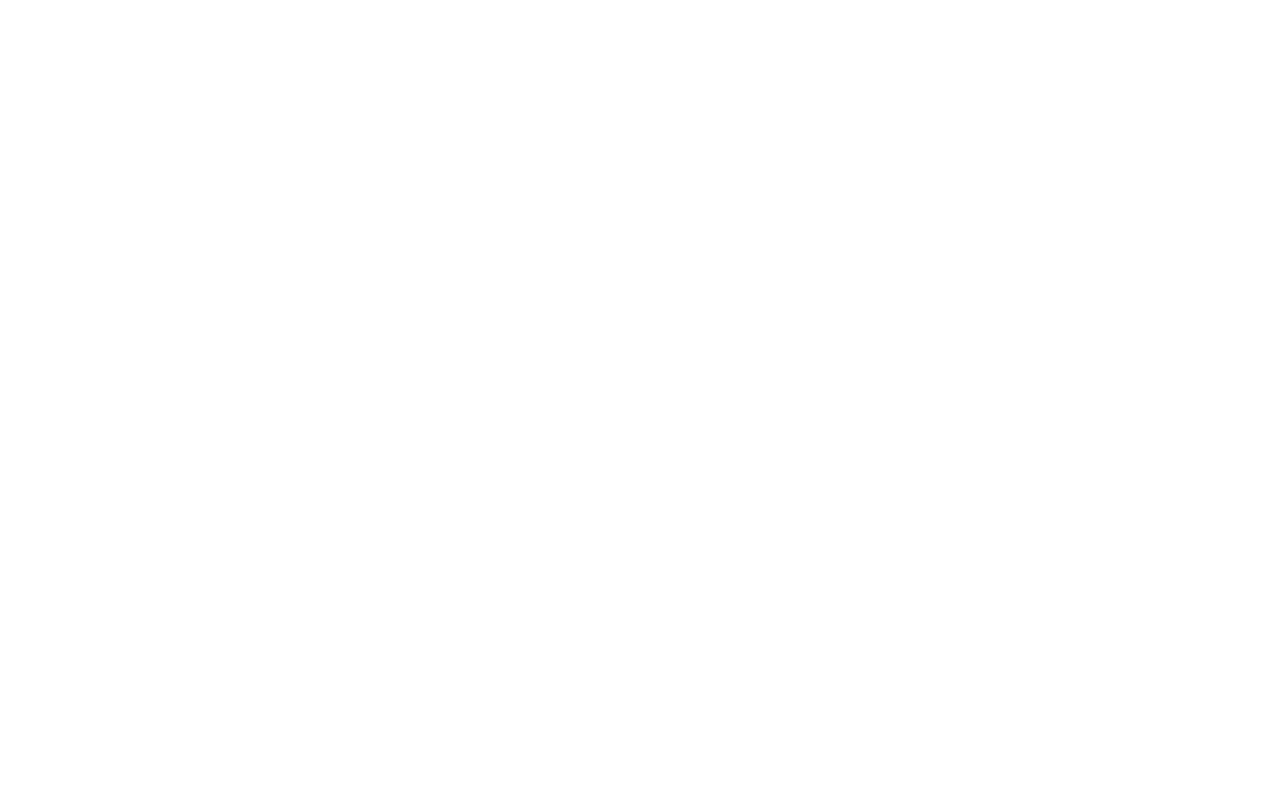
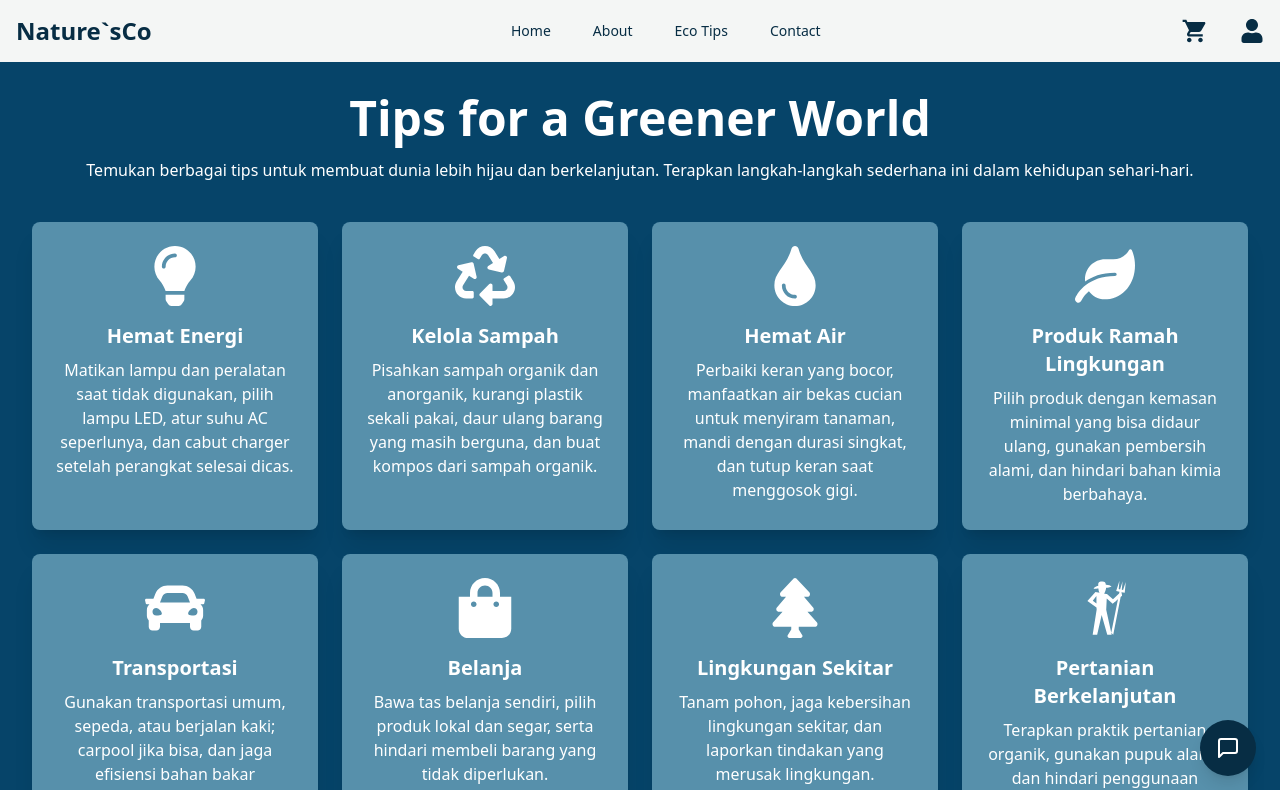
Before and after one commit to SitiAyuniNurjanah/Mini-Project_NaruresCo_Siti-Ayuni, a React (Vite) app in the folder natures-co/: page /daily-tips in a window 1280 px wide. Before the commit this address had no page. Shown: the top 790 px of the page. Built offline with nearby package versions, Linux system fonts and the light colour scheme; no server answers.

Commit message:
feat/Eco Tips

```diff
--- a/natures-co/src/App.jsx
+++ b/natures-co/src/App.jsx
@@ -3,6 +3,7 @@
 import HomePages from './pages/HomePages';
 import About from "./pages/About";
 import Contact from "./pages/Contact";
+import EcoTips from "./pages/EcoTips";
 
 
 const App = () => {
@@ -12,6 +13,7 @@
         <Route path="/" element={<HomePages />} />
         <Route path="/about" element={<About/>}/>
         <Route path='/contact' element={<Contact/>}/>
+        <Route path="/daily-tips" element={<EcoTips />} />
       </Routes>
     </Router>
   )
--- /dev/null
+++ b/natures-co/src/pages/EcoTips.jsx
@@ -0,0 +1,155 @@
+import React, { Fragment } from "react";
+import Header from "../components/layout/Header";
+import Footer from "../components/layout/Footer";
+import FloatingChat from "../components/layout/FloatingChat";
+import {
+  FaLightbulb,
+  FaTint,
+  FaRecycle,
+  FaLeaf,
+  FaCar,
+  FaShoppingBag,
+  FaTree,
+} from "react-icons/fa";
+import { GiFarmer } from 'react-icons/gi';
+
+const DailyTips = () => {
+  return (
+    <Fragment>
+      <Header />
+      <div className="bg-6 min-h-screen p-8">
+        <div className="text-center mb-10">
+          <h1 className="text-5xl font-bold text-white mb-4">
+            Tips for a Greener World
+          </h1>
+          <p className="text-white">
+            Temukan berbagai tips untuk membuat dunia lebih hijau dan
+            berkelanjutan. Terapkan langkah-langkah sederhana ini dalam
+            kehidupan sehari-hari.
+          </p>
+        </div>
+
+        <div className="grid grid-cols-1 md:grid-cols-2 lg:grid-cols-4 gap-6">
+          {/* Card 1 */}
+          <div className="card bg-3 p-6 shadow-xl rounded-lg">
+            <div className="flex justify-center mb-4">
+              <FaLightbulb className="text-6xl text-white" />
+            </div>
+            <h2 className="text-xl font-semibold text-white text-center mb-2">
+              Hemat Energi
+            </h2>
+            <p className="text-white text-center">
+              Matikan lampu dan peralatan saat tidak digunakan, pilih lampu LED,
+              atur suhu AC seperlunya, dan cabut charger setelah perangkat
+              selesai dicas.
+            </p>
+          </div>
+
+          {/* Card 2 */}
+          <div className="card bg-3 p-6 shadow-xl rounded-lg">
+            <div className="flex justify-center mb-4">
+              <FaRecycle className="text-6xl text-white" />
+            </div>
+            <h2 className="text-xl font-semibold text-white text-center mb-2">
+              Kelola Sampah
+            </h2>
+            <p className="text-white text-center">
+              Pisahkan sampah organik dan anorganik, kurangi plastik sekali
+              pakai, daur ulang barang yang masih berguna, dan buat kompos dari
+              sampah organik.
+            </p>
+          </div>
+
+          {/* Card 3 */}
+          <div className="card bg-3 p-6 shadow-xl rounded-lg">
+            <div className="flex justify-center mb-4">
+              <FaTint className="text-6xl text-white" />
+            </div>
+            <h2 className="text-xl font-semibold text-white text-center mb-2">
+              Hemat Air
+            </h2>
+            <p className="text-white text-center">
+              Perbaiki keran yang bocor, manfaatkan air bekas cucian untuk
+              menyiram tanaman, mandi dengan durasi singkat, dan tutup keran
+              saat menggosok gigi.
+          </p>
+          </div>
+
+          {/* Card 4 */}
+          <div className="card bg-3  p-6 shadow-xl rounded-lg">
+            <div className="flex justify-center mb-4">
+              <FaLeaf className="text-6xl text-white" />
+            </div>
+            <h2 className="text-xl font-semibold text-white text-center mb-2">
+              Produk Ramah Lingkungan
+            </h2>
+            <p className="text-white text-center">
+              Pilih produk dengan kemasan minimal yang bisa didaur ulang,
+              gunakan pembersih alami, dan hindari bahan kimia berbahaya.
+            </p>
+          </div>
+
+          {/* Card 5 */}
+          <div className="card bg-3 p-6 shadow-xl rounded-lg">
+            <div className="flex justify-center mb-4">
+              <FaCar className="text-6xl text-white" />
+            </div>
+            <h2 className="text-xl font-semibold text-white text-center mb-2">
+              Transportasi
+            </h2>
+            <p className="text-white text-center">
+              Gunakan transportasi umum, sepeda, atau berjalan kaki; carpool
+              jika bisa, dan jaga efisiensi bahan bakar kendaraan.
+            </p>
+          </div>
+
+          {/* Card 6 */}
+          <div className="card bg-3 p-6 shadow-xl rounded-lg">
+            <div className="flex justify-center mb-4">
+              <FaShoppingBag className="text-6xl text-white" />
+            </div>
+            <h2 className="text-xl font-semibold text-white text-center mb-2">
+              Belanja
+            </h2>
+            <p className="text-white text-center">
+              Bawa tas belanja sendiri, pilih produk lokal dan segar, serta
+              hindari membeli barang yang tidak diperlukan.
+            </p>
+          </div>
+
+          {/* Card 7 */}
+          <div className="card bg-3 p-6 shadow-xl rounded-lg">
+            <div className="flex justify-center mb-4">
+              <FaTree className="text-6xl text-white" />
+            </div>
+            <h2 className="text-xl font-semibold text-white text-center mb-2">
+              Lingkungan Sekitar
+            </h2>
+            <p className="text-white text-center">
+              Tanam pohon, jaga kebersihan lingkungan sekitar, dan laporkan
+              tindakan yang merusak lingkungan.
+            </p>
+          </div>
+
+          {/* Card 8 */}
+          <div className="card bg-3 p-6 shadow-xl rounded-lg">
+            <div className="flex justify-center mb-4">
+              <GiFarmer className="text-6xl text-white" />
+            </div>
+            <h2 className="text-xl font-semibold text-white text-center mb-2">
+              Pertanian Berkelanjutan
+            </h2>
+            <p className="text-white text-center">
+              Terapkan praktik pertanian organik, gunakan pupuk alami, dan
+              hindari penggunaan pestisida kimia yang merusak tanah dan air.
+            </p>
+          </div>
+        </div>
+      </div>
+      <Footer />
+      <FloatingChat/>
+    </Fragment>
+  );
+};
+
+export default DailyTips;
```
